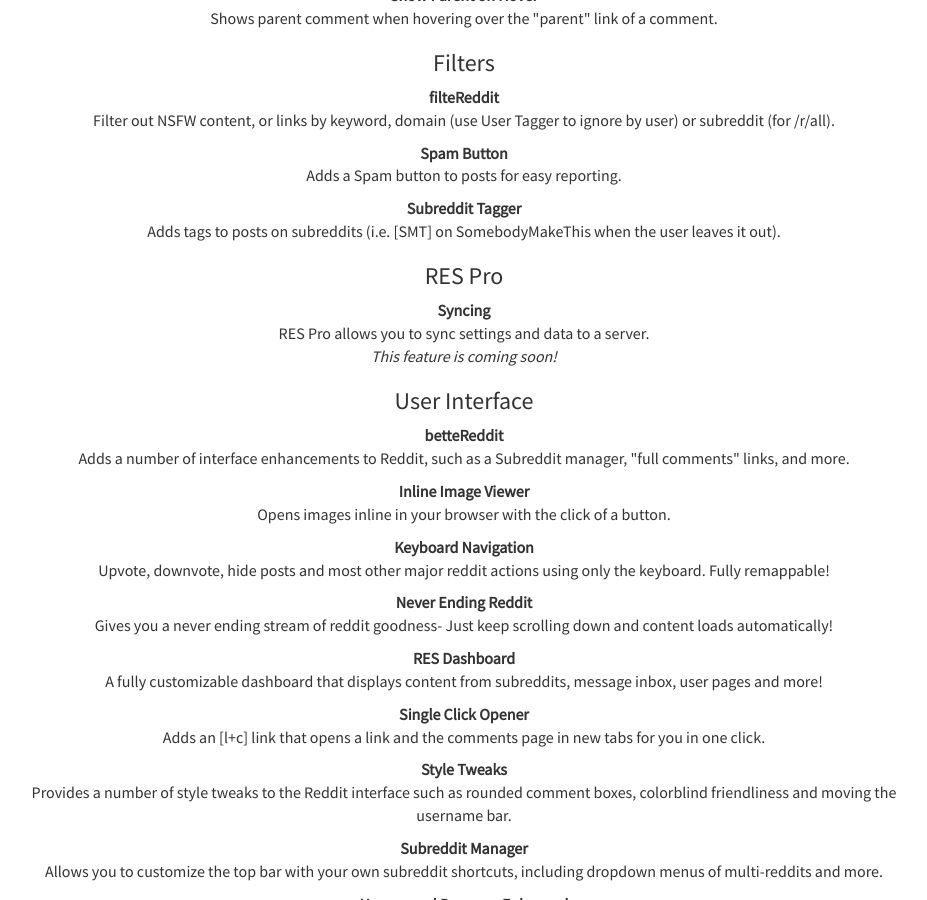
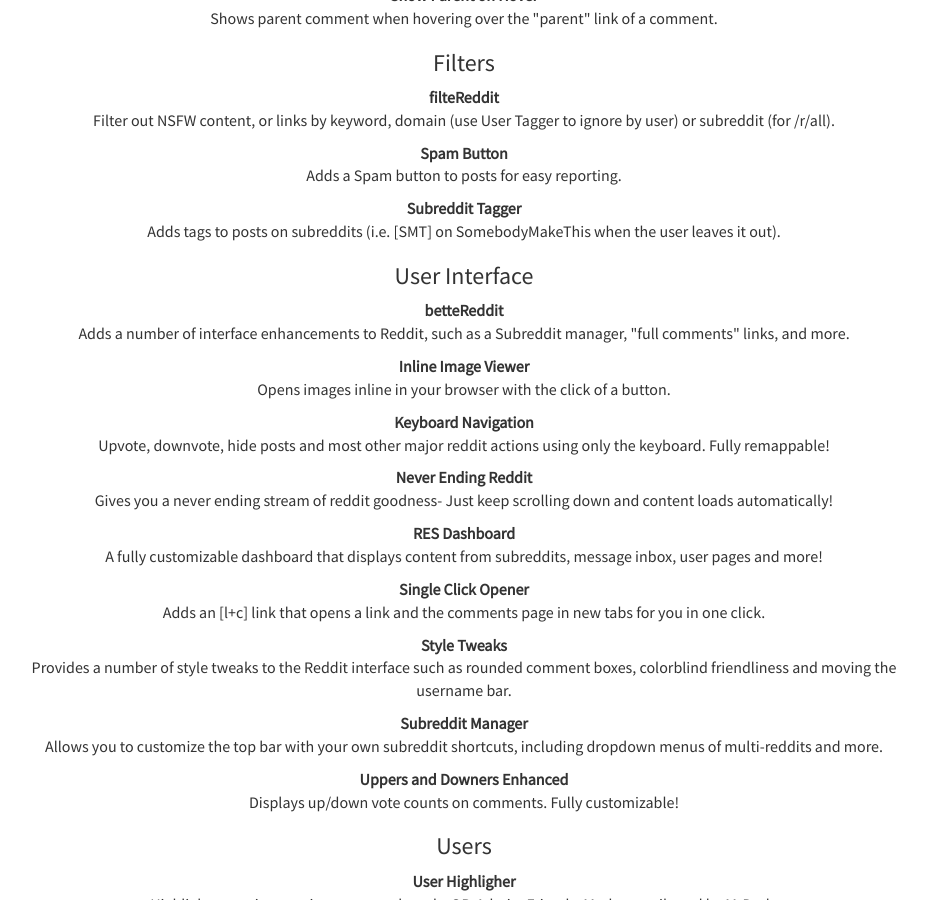
Before and after one commit to Reddit-Enhancement-Suite/Reddit-Enhancement-Suite.github.io, a Jekyll site: the page built from features.html, in a window 1280 px wide and 900 px high, scrolled down 704 px. Shown: the whole window, without its empty margins (176-1103 px from the left). Built offline with Jekyll 4.4.1, drawn with Linux system fonts in a browser that asks for light colours; nearby versions of some CDN libraries.

Commit message:
Update features.html

```diff
--- a/features.html
+++ b/features.html
@@ -34,10 +34,6 @@
 Adds a Spam button to posts for easy reporting.</p>
     <p><strong>Subreddit Tagger</strong><br>
 Adds tags to posts on subreddits (i.e. [SMT] on SomebodyMakeThis when the user leaves it out).</p>
-<h3>RES Pro</h3>
-    <p><strong>Syncing</strong><br>
-    RES Pro allows you to sync settings and data to a server.<br>
-    <em>This feature is coming soon!</em></p>
     </span>
 	<span>
 <h3>User Interface</h3>
@@ -66,5 +62,4 @@
     </strong> Adds a great deal of customization around users - tagging them, ignoring them, and more.</p>
 
     </span>
-    <div class="clear"></div>
   </div>
```
